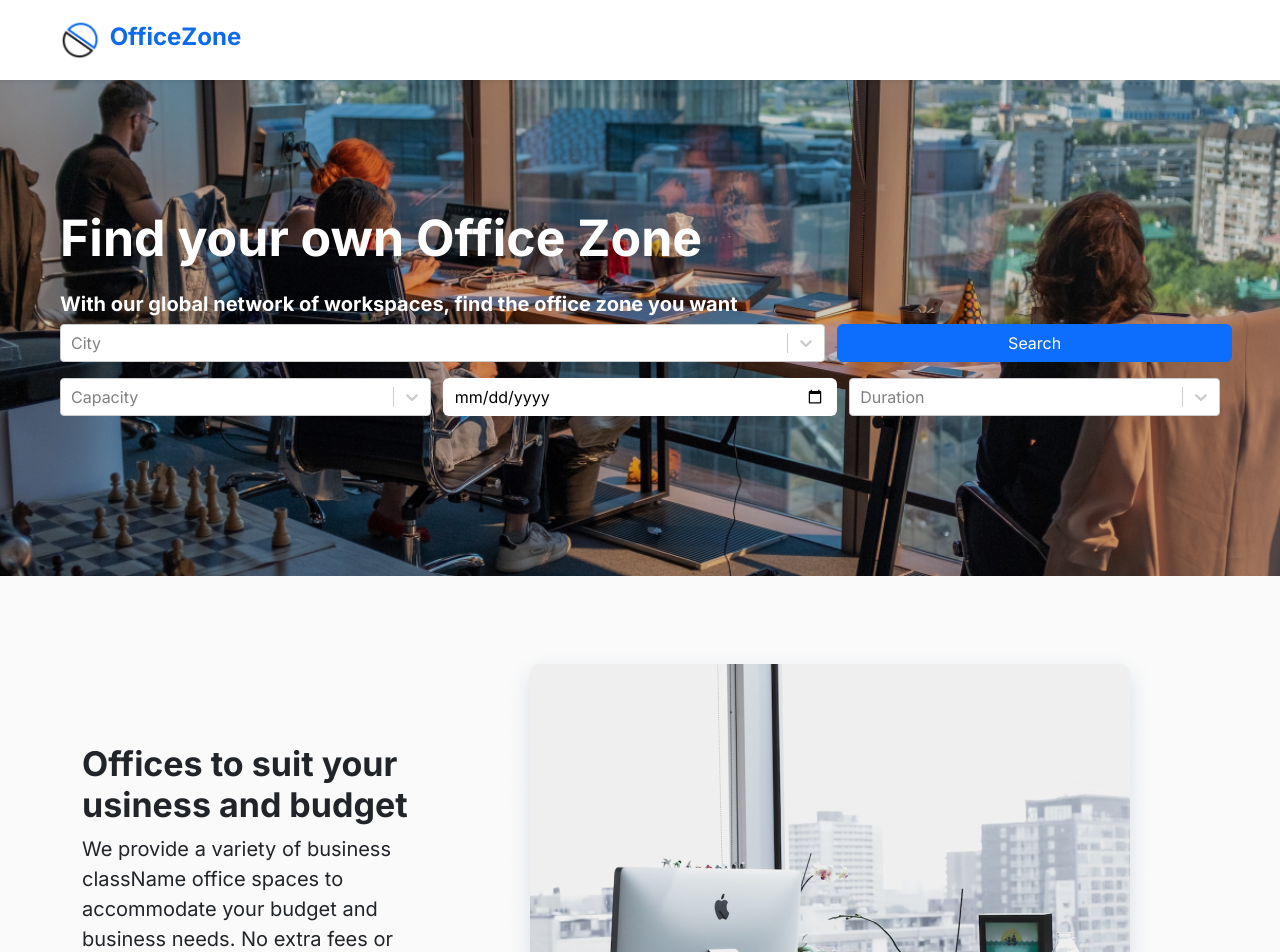
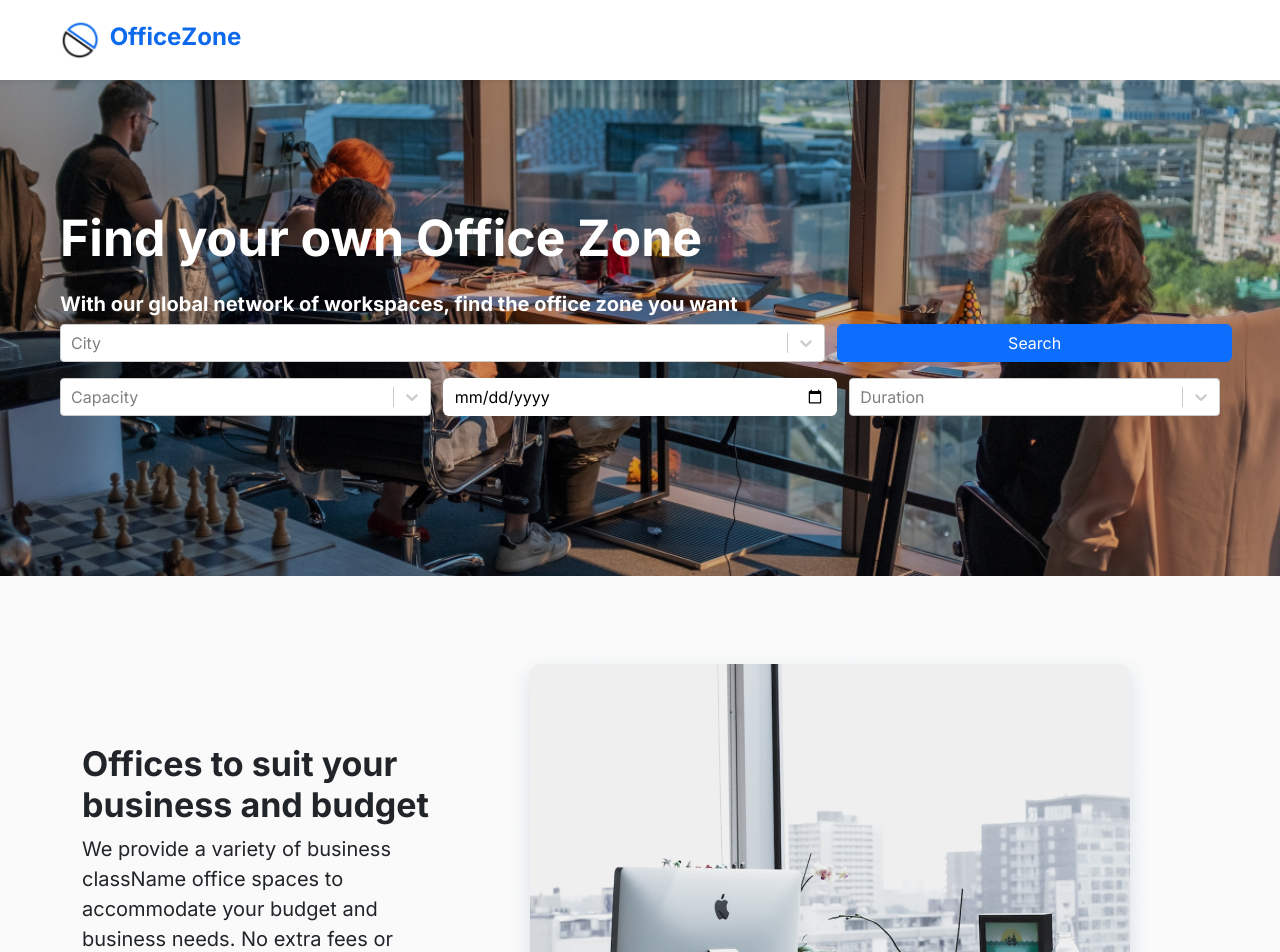
Before and after one commit to Office-Booking-Capstone-Kelompok-8/office-booking-client, a React (Create React App) app: page / in a window 1280 px wide. Shown: the top 952 px of the page. Built offline with nearby package versions, Linux system fonts and the light colour scheme; no server answers.

Commit message:
modified landing page

```diff
--- a/src/pages/enduser/landingpaage/LandingPage.js
+++ b/src/pages/enduser/landingpaage/LandingPage.js
@@ -162,7 +162,7 @@ const LandingPage = () => {
               <div className="row ">
                 <div className="col-md-4 pt-5">
                   <h1 className="fw-bold pt-5" style={{ fontSize: 34 }}>
-                    Offices to suit your usiness and budget
+                    Offices to suit your business and budget
                   </h1>
                   <p style={{ fontSize: 20 }}>
                     We provide a variety of business className office spaces to
```
